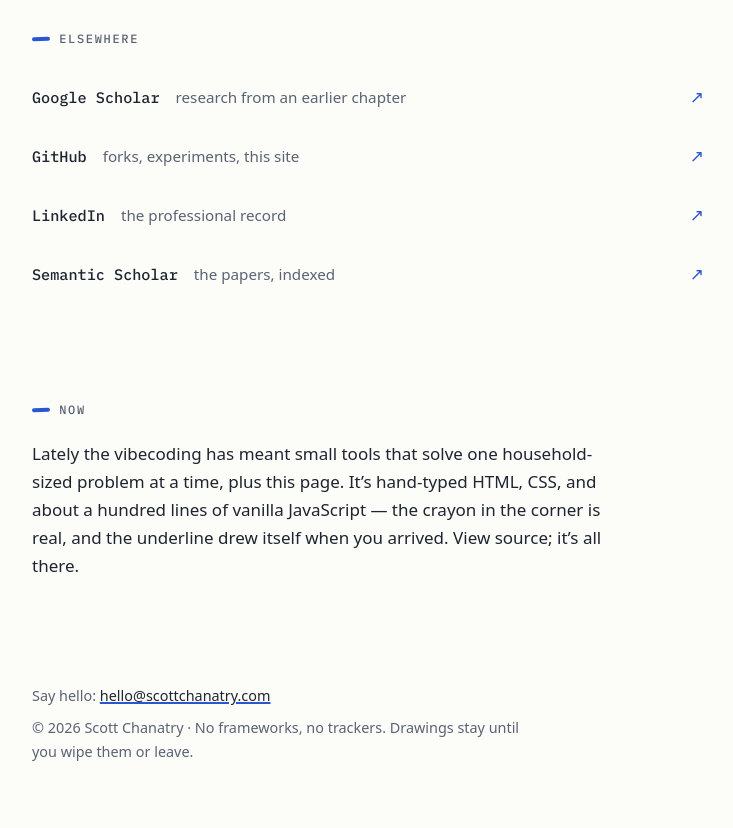
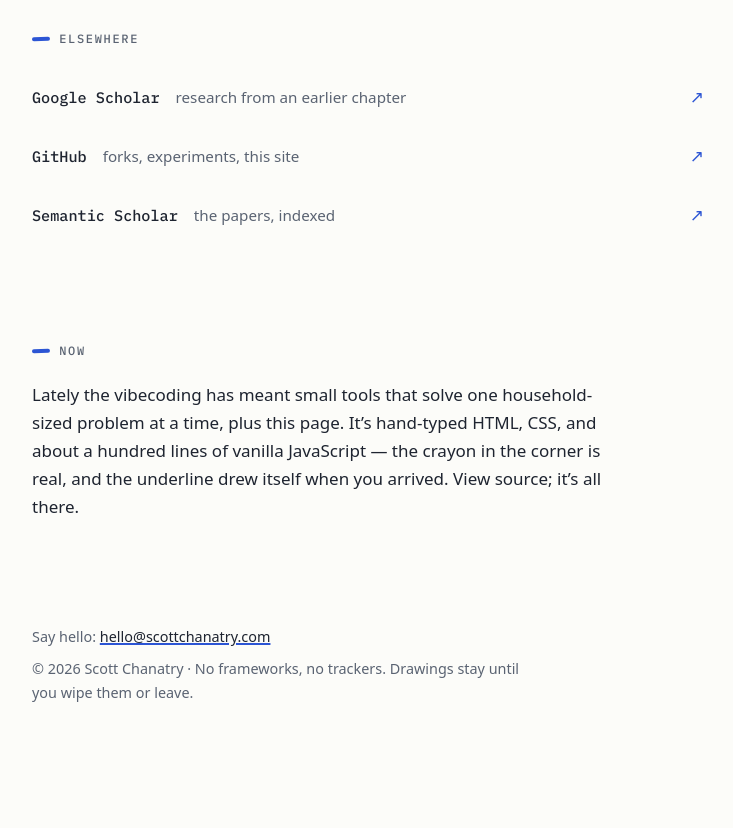
Before and after one commit to scottchanatry/scottchanatry.com, a plain HTML site: page index.html in a window 1280 px wide. Shown: the part 842-1670 px from the top of the page, without its empty margins (272-1005 px from the left). After the commit the page ends 1611 px from the top, so only its background shows below. Drawn offline with nearby package versions, Linux system fonts and the light colour scheme; a web font is replaced by a local one.

Commit message:
Remove LinkedIn entry

```diff
--- a/index.html
+++ b/index.html
@@ -50,7 +50,6 @@
       "sameAs": [
         "https://scholar.google.com/citations?user=lvxDxZMAAAAJ",
         "https://github.com/scottchanatry",
-        "https://www.linkedin.com/in/scottchanatry",
         "https://www.semanticscholar.org/author/Scott-Chanatry/52191114"
       ]
     },
@@ -402,13 +401,6 @@
         </a>
       </li>
       <li class="place">
-        <a rel="me" href="https://www.linkedin.com/in/scottchanatry">
-          <span class="place-name">LinkedIn</span>
-          <span class="place-desc">the professional record</span>
-          <span class="place-arrow" aria-hidden="true">&#8599;</span>
-        </a>
-      </li>
-      <li class="place">
         <a rel="me" href="https://www.semanticscholar.org/author/Scott-Chanatry/52191114">
           <span class="place-name">Semantic Scholar</span>
           <span class="place-desc">the papers, indexed</span>
```
